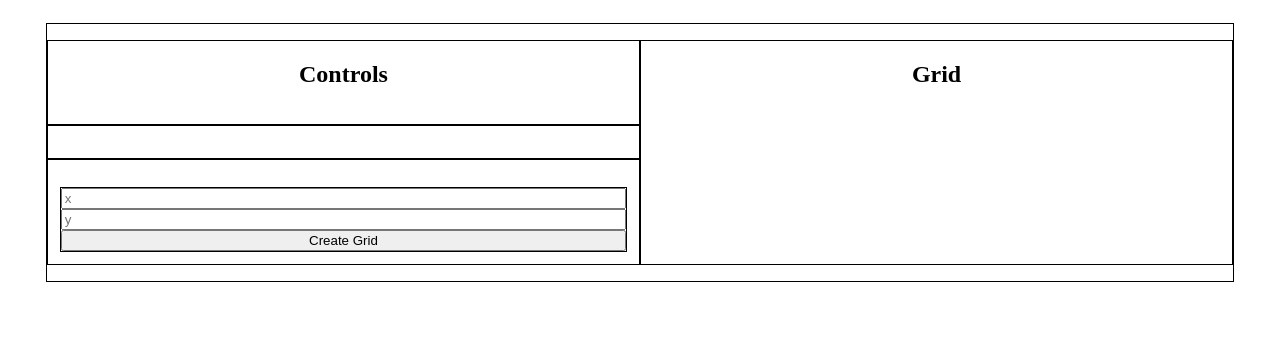
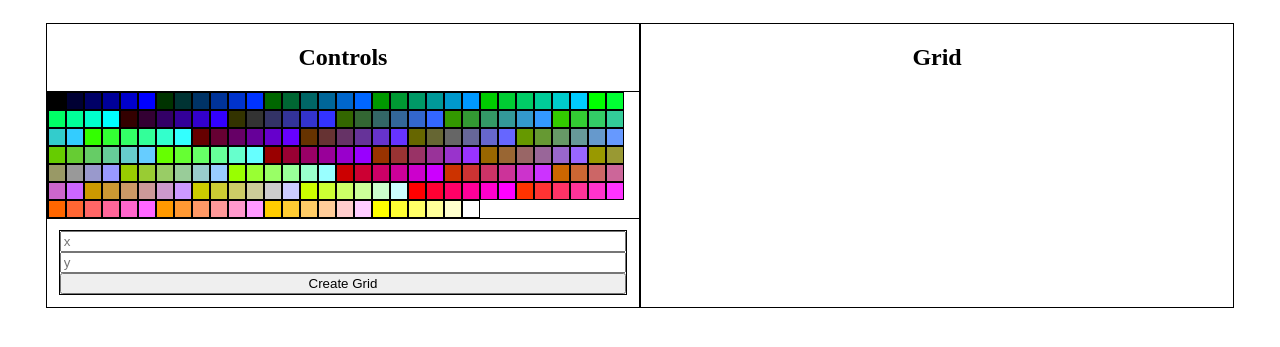
Before and after one commit to katthartic/acme-pixels, a plain HTML site: page index.html in a window 1280 px wide. Shown: the part 61-408 px from the top of the page. Drawn offline with Linux system fonts and the light colour scheme.

Commit message:
Add colorControls

```diff
--- a/acme-pixels.js
+++ b/acme-pixels.js
@@ -34,8 +34,9 @@ const colorControls = document.querySelector('#palette')
 
 const renderPalatte = () => {
     let html = colorPalatte.map((color) => {
-        return `<div style='backgroud-color:${color}'></div>`
+        return `<div style="background-color:${color}"></div>`
     }).join('')
+
     colorControls.innerHTML = html
 }
 
--- a/index.html
+++ b/index.html
@@ -2,6 +2,7 @@
 <html lang="en">
 <head>
     <link rel="stylesheet" href="styles.css" />
+    <script src="acme-pixels.js" defer></script>
     <title>Document</title>
 
 </head>
@@ -12,10 +13,6 @@
 
     <div class="left-column">
         <h2>Controls</h2>
-
-        <div backgr>
-
-        </div>
 
 
         <div id="palette">
--- a/styles.css
+++ b/styles.css
@@ -1,19 +1,24 @@
 
 div {
     border: solid 1px black;
-    margin: 1rem 0rem;
+    /* margin: 1rem 0rem; */
     width: 100%;
 }
 
 #palette {
+    display: flex;
+    flex-flow: row wrap;
+}
 
+#palette > div {
+    width: 1rem;
+    height: 1rem;
 }
 
 section {
     display: flex;
     flex-direction: row;
     margin: 2% 3%;
-    border: solid 1px black;
 }
 
 .left-column {
```
